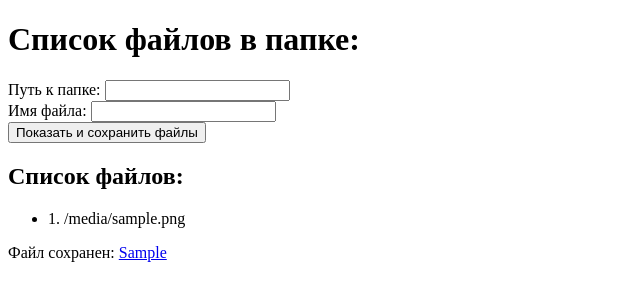
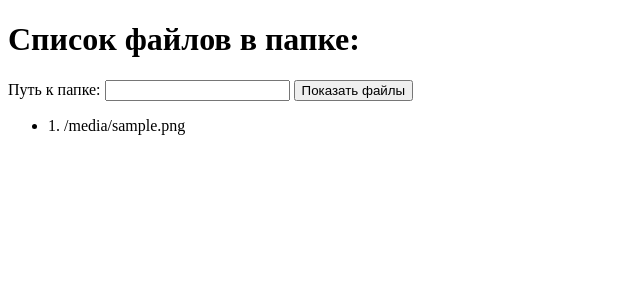
Before and after one commit to drinkinvision/flask_files_list, a Flask app: template templates/index.html in a window 1280 px wide. Shown: the top 301 px of the page, without its empty margins (0-640 px from the left). Run offline with Flask 3, Linux system fonts and the light colour scheme; the template is opened without the code that fills it: most values are stand-ins (such as "Sample title", 1, 10 or a date in 2020).

```diff
--- a/app.py
+++ b/app.py
@@ -11,17 +11,7 @@ def index():
 def get_files_in_folder():
     folder_path = request.form['folder_path']
     file_list = os.listdir(folder_path)
-
-    save_path = None
-    if 'file_name' in request.form:
-        file_name = request.form['file_name']
-        if file_name.endswith('.txt'):
-            save_path = os.path.join(folder_path, file_name)
-            with open(save_path, 'w') as txt_file:
-                for file in file_list:
-                    txt_file.write(file + '\n')
-
-    return render_template('index.html', files=file_list, save_path=save_path)
+    return render_template('index.html', files=file_list)
 
 if __name__ == '__main__':
     app.run()
--- a/templates/index.html
+++ b/templates/index.html
@@ -8,23 +8,15 @@
     <form action="/files" method="post">
         <label for="folder_path">Путь к папке:</label>
         <input type="text" id="folder_path" name="folder_path">
-        <br>
-        <label for="file_name">Имя файла:</label>
-        <input type="text" id="file_name" name="file_name">
-        <br>
-        <input type="submit" value="Показать и сохранить файлы">
+        <input type="submit" value="Показать файлы">
     </form>
 
     {% if files %}
-        <h2>Список файлов:</h2>
         <ul>
         {% for file in files %}
             <li>{{ loop.index }}. {{ file }}</li>
         {% endfor %}
         </ul>
-        {% if save_path %}
-            <p>Файл сохранен: <a href="{{ save_path }}">{{ save_path }}</a></p>
-        {% endif %}
     {% endif %}
 </body>
 </html>
```
